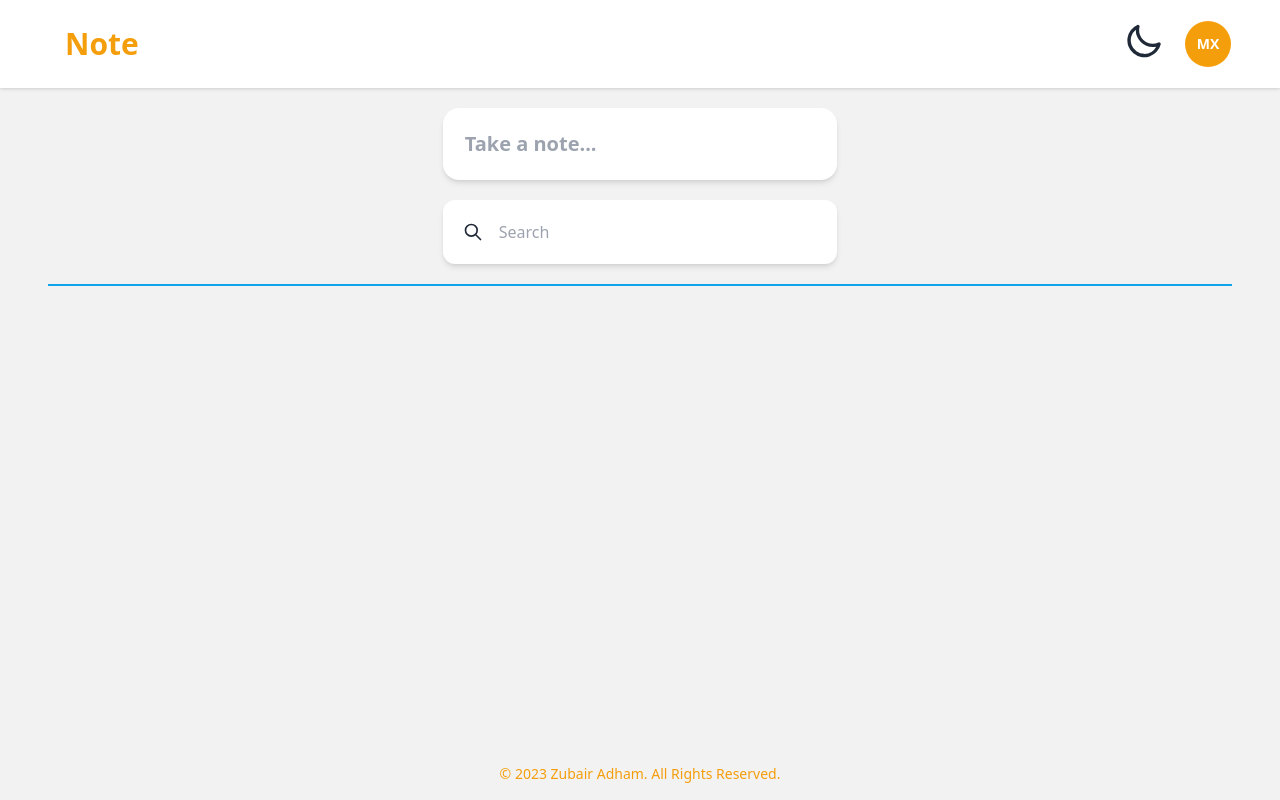
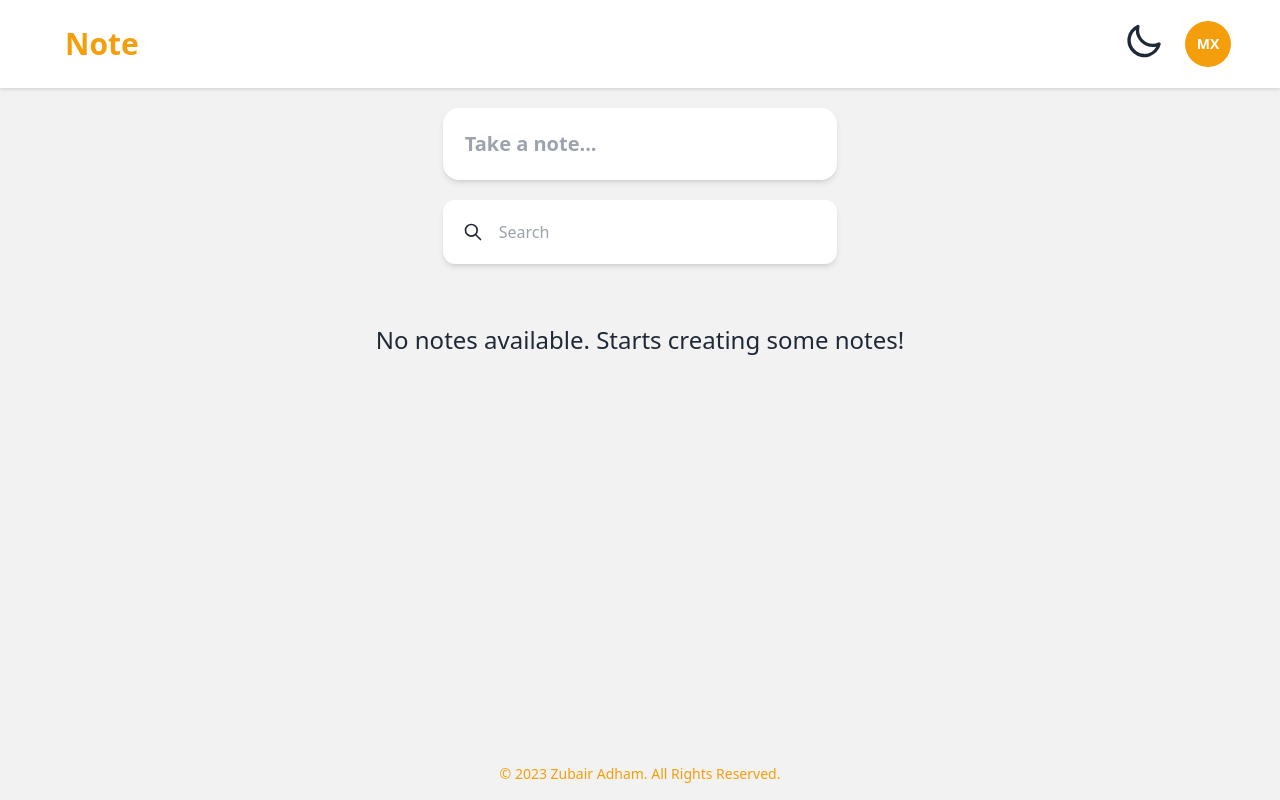
Before and after one commit to atmahana/note-keeper, a React (Vite) app: page / in a window 1280 px wide. Built offline with nearby package versions, Linux system fonts and the light colour scheme.

Commit message:
separated notes into pinned notes and otherwise

```diff
--- /dev/null
+++ b/src/components/AllNotes/AllNotes.jsx
@@ -0,0 +1,26 @@
+import { NoteContext } from "../../context/Notes/NoteProvider";
+import { useContext } from "react";
+import Note from "../Note";
+
+function AllNotes() {
+  const { notes, deleteNote } = useContext(NoteContext);
+
+  return (
+    <div className="w-full grid lg:grid-cols-2 xl:grid-cols-3 2xl:grid-cols-4 gap-5 items-start p-8 md:p-5">
+      {notes?.map((note) => {
+        return (
+          <Note
+            key={note.id}
+            id={note.id}
+            title={note.title}
+            content={note.content}
+            dateCreated={note.dateCreated}
+            onDelete={deleteNote}
+          />
+        );
+      })}
+    </div>
+  );
+}
+
+export default AllNotes;
--- a/src/components/Note.jsx
+++ b/src/components/Note.jsx
@@ -1,13 +1,14 @@
 import { TrashIcon, EditIcon, MenuBurgerIcon } from "./Icons/Icons";
 import { PinSlashIcon, PinFillIcon } from "./Icons/PinIcon";
-import { useRef, useState } from "react";
+import { useRef, useContext } from "react";
+import { NoteContext } from "../context/Notes/NoteProvider";
 
 function Note(note) {
-  const [isPinned, setPin] = useState(false);
   const deleteBtnRef = useRef();
+  const context = useContext(NoteContext);
 
   function pinNnote() {
-    setPin(!isPinned);
+    context.pinNote(note.id);
   }
 
   function handleClick() {
@@ -15,7 +16,7 @@ function Note(note) {
   }
 
   return (
-    <div className="card w-96 bg-secondary drop-shadow hover:drop-shadow-sm text-neutral">
+    <div className="card w-auto bg-secondary drop-shadow hover:drop-shadow-sm text-neutral">
       <div className="card-body">
         <h1 className="card-title">{note.title}</h1>
         <p className="whitespace-pre-wrap break-all">{note.content}</p>
@@ -31,9 +32,9 @@ function Note(note) {
                 className="dropdown-content menu menu-compact p-2 shadow bg-base-100 rounded-box w-40"
               >
                 <li>
-                  <button id={note.id} onClick={pinNnote}>
-                    {isPinned ? <PinSlashIcon /> : <PinFillIcon />}
-                    {isPinned ? "Unpin" : "Pin"}
+                  <button id={note.id} onClick={pinNnote}>Pin
+                    {/* {isPinned ? <PinSlashIcon /> : <PinFillIcon />}
+                    {isPinned ? "Unpin" : "Pin"} */}
                   </button>
                 </li>
                 <li>
--- /dev/null
+++ b/src/components/PinnedNotes/PinnedNotes.jsx
@@ -0,0 +1,26 @@
+import { NoteContext } from "../../context/Notes/NoteProvider";
+import { useContext } from "react";
+import Note from "../Note";
+
+function PinnedNotes() {
+  const { pinnedNotes, deleteNote } = useContext(NoteContext);
+
+  return (
+    <div className="w-full grid lg:grid-cols-2 xl:grid-cols-3 2xl:grid-cols-4 gap-5 items-start p-8 md:p-5">
+      {pinnedNotes?.map((note) => {
+        return (
+          <Note
+            key={note.id}
+            id={note.id}
+            title={note.title}
+            content={note.content}
+            dateCreated={note.dateCreated}
+            onDelete={deleteNote}
+          />
+        );
+      })}
+    </div>
+  );
+}
+
+export default PinnedNotes;
--- a/src/layouts/Content.jsx
+++ b/src/layouts/Content.jsx
@@ -1,37 +1,45 @@
-import Note from "../components/Note";
 import NoteForm from "../components/NoteForm";
 import Search from "../components/Search";
 import { useContext } from "react";
-import { useAutoAnimate } from "@formkit/auto-animate/react";
 import { NoteContext } from "../context/Notes/NoteProvider";
+import PinnedNotes from "../components/PinnedNotes/PinnedNotes";
+import AllNotes from "../components/AllNotes/AllNotes";
+
+const hasPinnedNotes = (
+  <>
+    <h2 className="border-b text-lg lg:text-2xl">Pinned</h2>
+    <PinnedNotes />
+  </>
+);
+
+const hasNotes = (
+  <>
+    <h2 className="border-b text-lg lg:text-2xl">All Notes</h2>
+    <AllNotes />
+  </>
+);
+
+const noNotesAvailable = (
+  <div className="w-full text-center text-2xl mt-10">
+    {" "}
+    <p className="text-center">
+      No notes available. Starts creating some notes!
+    </p>
+  </div>
+);
 
 export default function Content() {
-  const [parent] = useAutoAnimate();
   const context = useContext(NoteContext);
 
   return (
     <div className="flex flex-col flex-1 items-center sm:items-start sm:justify-start gap-5 min-w-full min-h-max sm:px-12 py-5 bg-base-200 z-0 overflow-y-scroll overflow-x-hidden">
       <div className="flex flex-col min-w-full gap-5 items-center">
-        <NoteForm onAdd={context.addNote}/>
+        <NoteForm onAdd={context.addNote} />
         <Search />
       </div>
-      <div
-        ref={parent}
-        className="flex flex-col sm:flex-row gap-5 flex-wrap w-full border justify-center align-center sm:justify-between border-sky-500"
-      >
-        {context.notes.map((note) => {
-          return (
-            <Note
-              key={note.id}
-              id={note.id}
-              title={note.title}
-              content={note.content}
-              dateCreated={note.dateCreated}
-              onDelete={context.deleteNote}
-            />
-          );
-        })}
-      </div>
+      {context.pinnedNotes.length !== 0 && hasPinnedNotes}
+      {context.notes.length !== 0 && hasNotes}
+      {context.notes.length === 0 && noNotesAvailable}
     </div>
   );
 }
```
